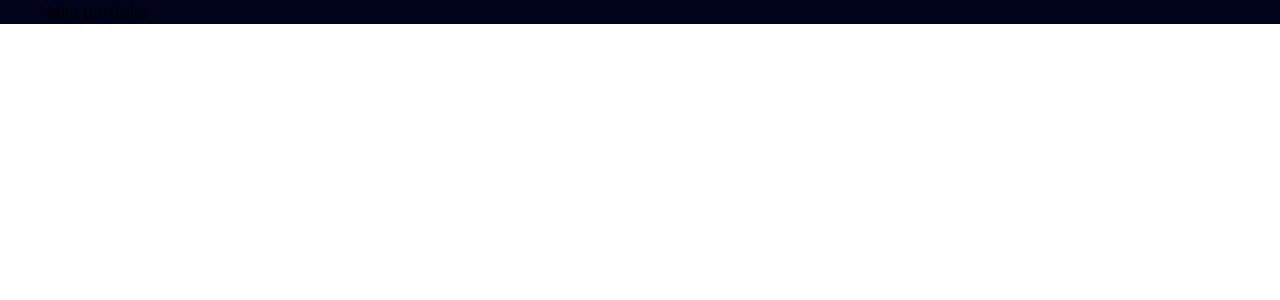
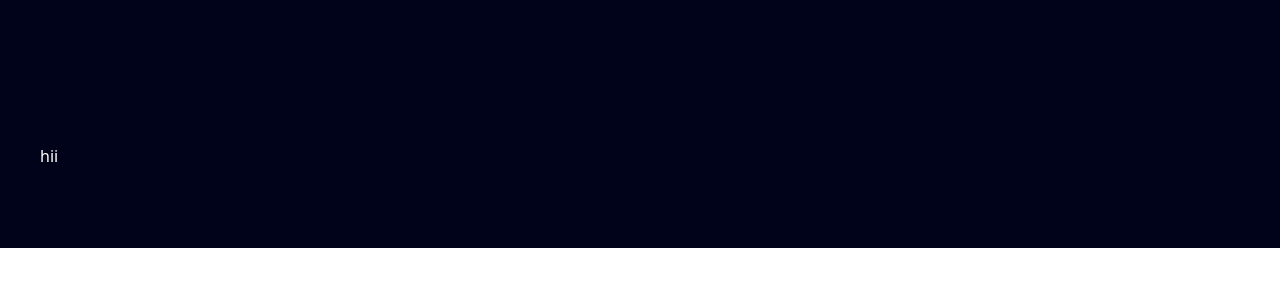
Before and after one commit to ravikr126/new-portfolio, a Next.js app: page / in a window 1280 px wide. Shown: the top 300 px of the page. Built offline with nearby package versions, Linux system fonts and the light colour scheme.

Commit message:
home section

```diff
--- a/app/page.tsx
+++ b/app/page.tsx
@@ -1,10 +1,11 @@
+import Hero from "@/components/Hero";
 import Image from "next/image";
 
 export default function Home() {
   return (
    <main  className="relative bg-black-100 flex justify-center items-center flex-col overflow-hidden mx-auto sm:px-10 px-5">
     <div className="max-w-7xl w-full">
-      <h1> Hello portfolio</h1>
+     <Hero/>
     </div>
    </main>
   );
--- /dev/null
+++ b/components/Hero.tsx
@@ -0,0 +1,13 @@
+import React from "react";
+
+const Hero = () => {
+  return (
+    <>
+      <div className="pb-20 pt-36">
+        <h1 className="text-white">hii</h1>
+      </div>
+    </>
+  );
+};
+
+export default Hero;
```
